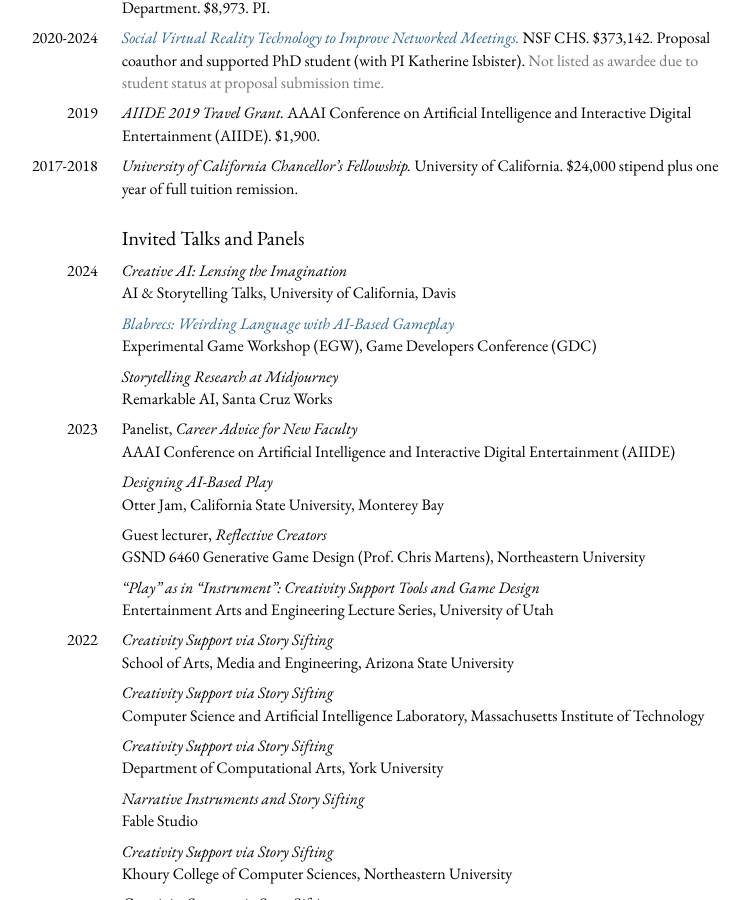
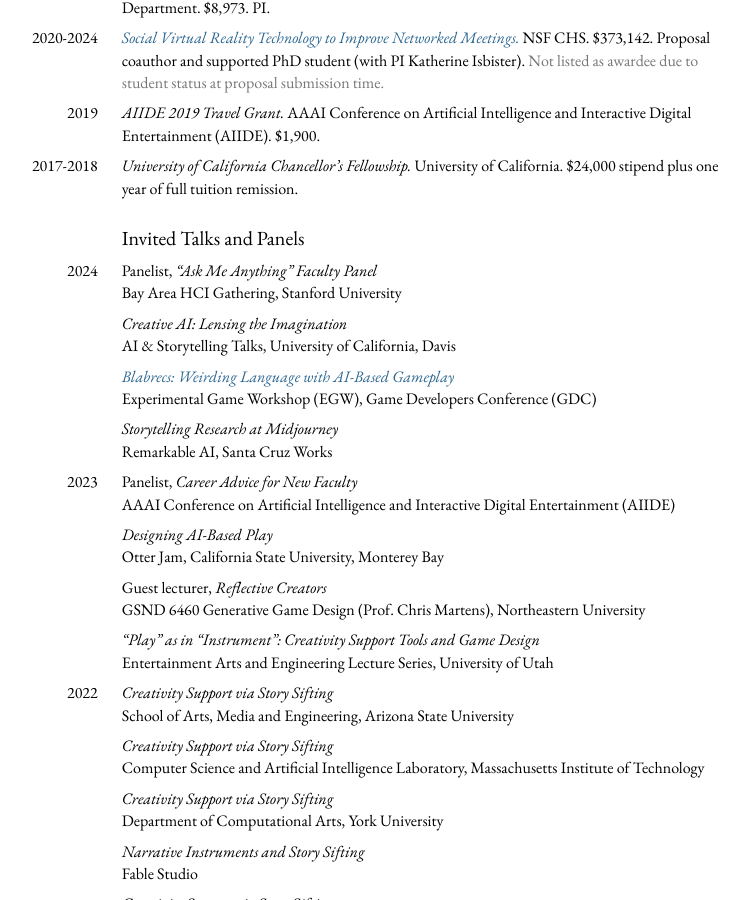
Before and after one commit to mkremins/mkremins.github.io, a Jekyll site: the page built from cv/index.html, in a window 1280 px wide and 900 px high, scrolled down 6503 px. Shown: the whole window, without its empty margins (261-1010 px from the left). Built offline with Jekyll 4.4.1, drawn with Linux system fonts in a browser that asks for light colours.

Commit message:
Add Bay Area HCI Gathering faculty panel

```diff
--- a/_data/talks.json
+++ b/_data/talks.json
@@ -1,4 +1,12 @@
 [
+{
+  "title": "“Ask Me Anything” Faculty Panel",
+  "year": "2024",
+  "url": "",
+  "venue": "Bay Area HCI Gathering",
+  "venue_long": "Bay Area HCI Gathering, Stanford University",
+  "type": "panel"
+},
 {
   "title": "Creative AI: Lensing the Imagination",
   "year": "2024",
```
